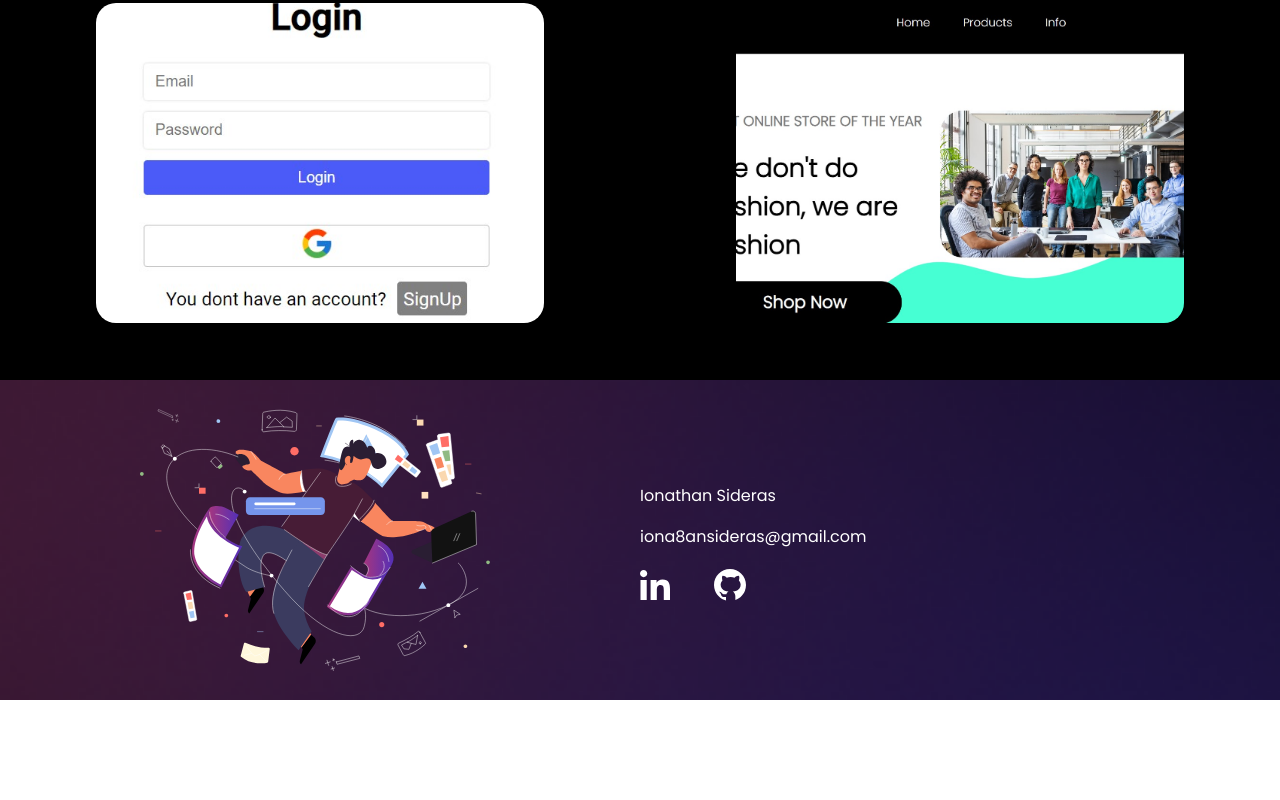
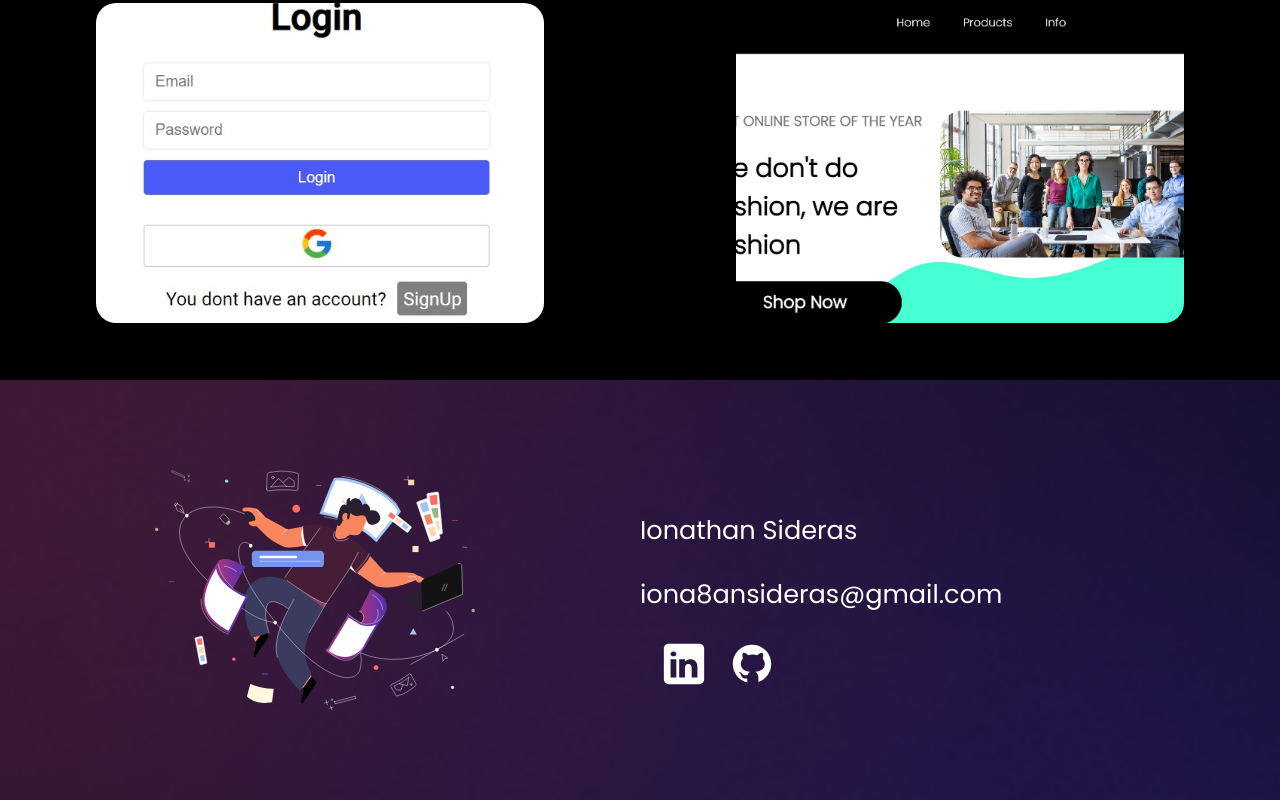
Before and after one commit to ionathansideras/new-portfolio, a React (Vite) app in the folder portfolio/: page / in a window 1280 px wide. Shown: the part 2205-3005 px from the top of the page. Before the commit the page ends 2905 px from the top, so only its background shows below. Built offline with nearby package versions, Linux system fonts and the light colour scheme.

Commit message:
Update contact and skills components and styles

```diff
--- a/portfolio/src/components/Contact.jsx
+++ b/portfolio/src/components/Contact.jsx
@@ -1,7 +1,7 @@
 import React, { useEffect, useRef } from "react";
 import man from "../assets/contact-img.svg";
 import github from "../assets/github.svg";
-import linkedin from "../assets/linkedin.svg";
+import linkedin from "../assets/linkedin2.svg";
 
 // Defining the Contact functional component.
 export default function Contact() {
@@ -25,7 +25,7 @@ export default function Contact() {
           (window.innerWidth || document.documentElement.clientWidth)
       ) {
         // If the icon is in the viewport, increasing its width.
-        icon.current.style.width = "350px";
+        icon.current.style.width = "25vw";
         // Removing the scroll event listener since the desired condition is met.
         window.removeEventListener("scroll", handleTranfom);
       }
--- a/portfolio/src/components/Skills.jsx
+++ b/portfolio/src/components/Skills.jsx
@@ -56,8 +56,8 @@ export default function Carousel({ skills }) {
 
     // Detach scroll event listener when the component unmounts
     return () => {
-      window.removeEventListener("scroll", handleScroll)
-      window.removeEventListener("load", handleScroll)
+      window.removeEventListener("scroll", handleScroll);
+      window.removeEventListener("load", handleScroll);
     };
   }, []); // Empty dependency array means this effect runs once on mount and cleanup on unmount
 
@@ -71,7 +71,7 @@ export default function Carousel({ skills }) {
               <div className="carousel">
                 <section ref={carousel}>
                   <div
-                    style={{ transform: count >= 1 ? "scale(1)" : "scale(0)"}}
+                    style={{ transform: count >= 1 ? "scale(1)" : "scale(0)" }}
                   >
                     <img src={reactIcon} />
                     <p>React</p>
@@ -114,7 +114,7 @@ export default function Carousel({ skills }) {
             <div className="tools">
               <h1>Tools</h1>
               <div className="carousel">
-                <section ref={carousel}>
+                <section>
                   <div
                     style={{ transform: count >= 1 ? "scale(1)" : "scale(0)" }}
                   >
@@ -139,7 +139,7 @@ export default function Carousel({ skills }) {
             <div className="testing">
               <h1>Testing</h1>
               <div className="carousel">
-                <section ref={carousel}>
+                <section>
                   <div
                     style={{ transform: count >= 1 ? "scale(1)" : "scale(0)" }}
                   >
--- a/portfolio/src/styles/contact-styles.css
+++ b/portfolio/src/styles/contact-styles.css
@@ -2,7 +2,7 @@ footer {
     background-image: url("/backfill.png");
     background-color: black;
     padding: 10px 0 10px 0;
-    height: 300px;
+    height: 50vh;
     background-repeat: no-repeat;
     background-size: cover;
     display: flex;
@@ -19,23 +19,26 @@ footer {
     width: 50%;
     color: white;
   }
-  .footer-img2 {
-    width: 40px;
+  .footer-img2,.footer-img1 {
+    height: 6vh;
     margin-left: 20px;
   }
-  .footer-img1 {
-    width: 30px;
-    margin-right: 20px;
-  }
+
   .img-div {
     display: flex;
     align-items: center;
     justify-content: center;
   }
+
   .img-div > img {
     width: 0px;
     margin-right: 10px;
+    min-width: 300px;
     transition: all 0.9s ease;
+  }
+
+  .contact-div p{
+    font-size: 2vw;
   }
 
 
@@ -58,4 +61,7 @@ footer {
         flex-direction: column;
         align-items: center;
       }
+      .contact-div p{
+        font-size: 5vw;
+      }
   }
```
